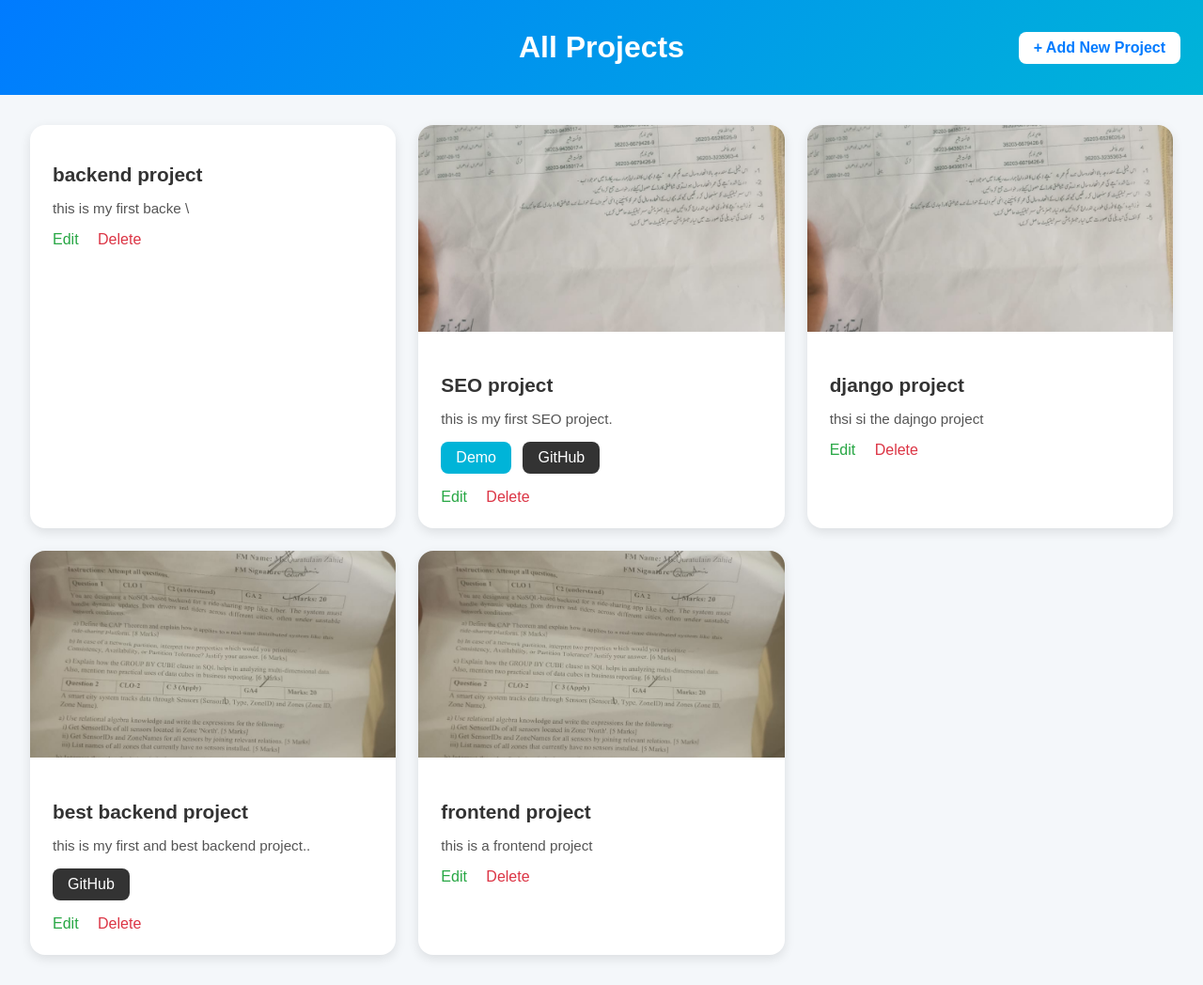
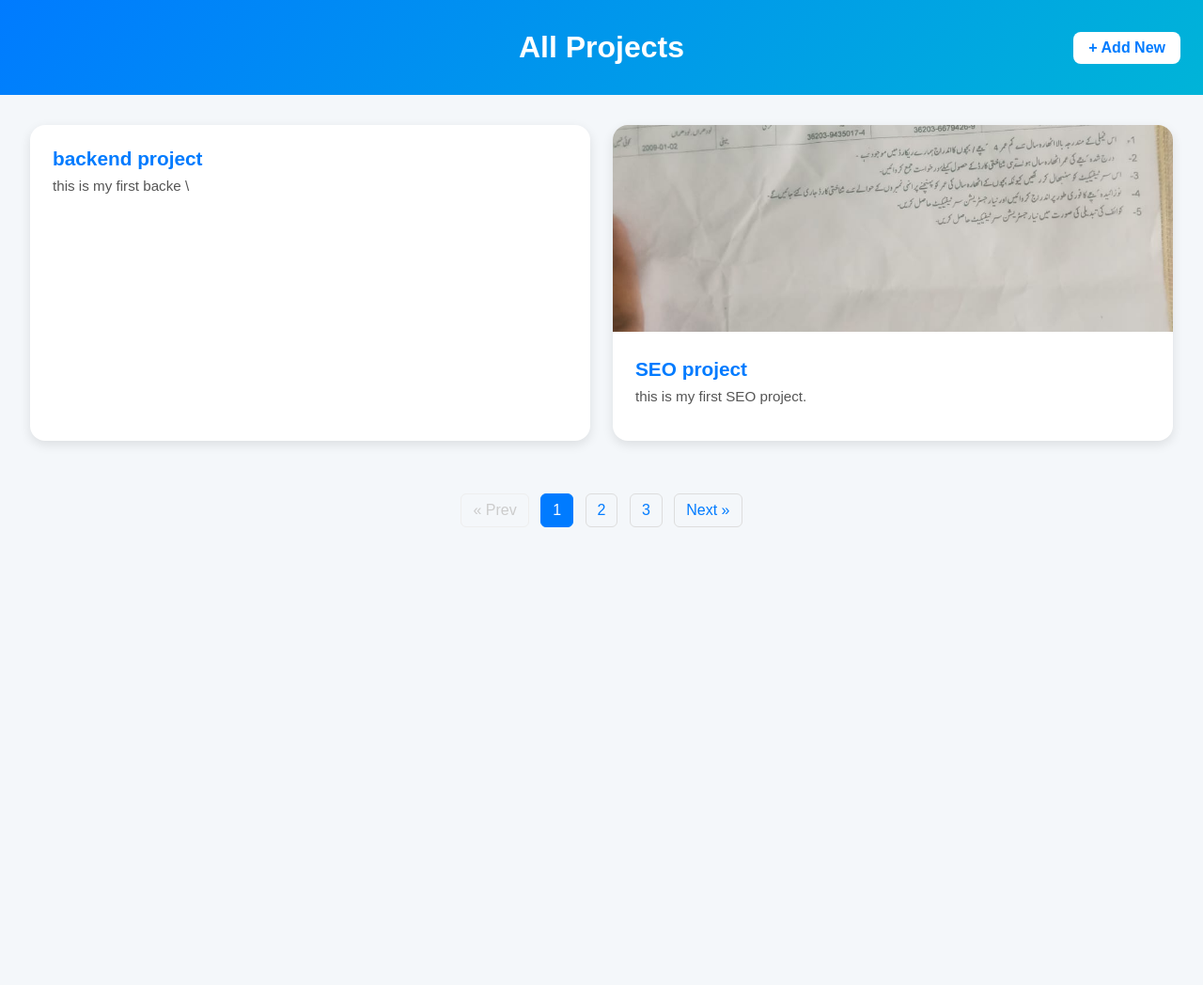
Before and after one commit to Abdullah1dev/Abdullah-portfolio, a Django app: page /accounts/projects/ in a window 1280 px wide. Shown: the whole page at 94% size. After the commit the page ends 561 px from the top, so only its background shows below. Run offline with Django 5.2, Linux system fonts and the light colour scheme; data comes from the database, SQL or seed files in the repository; both versions use the stored data as it was after the commit.

Commit message:
Pagination

```diff
--- a/abdullah/accounts/templates/accounts/project_list.html
+++ b/abdullah/accounts/templates/accounts/project_list.html
@@ -82,89 +82,48 @@
 
     .project-title {
       font-size: 1.3rem;
+      margin: 0;
+      color: #007bff;
       font-weight: 600;
-      color: #333;
-      margin-bottom: 0.5rem;
     }
 
     .project-description {
+      color: #555;
+      margin-top: 0.5rem;
       font-size: 0.95rem;
-      color: #555;
-      margin-bottom: 1rem;
     }
 
-    /* 🔗 Buttons */
-    .btn {
-      display: inline-block;
-      padding: 0.5rem 1rem;
-      border-radius: 8px;
-      color: white;
-      text-decoration: none;
-      font-weight: 500;
-      margin-right: 0.5rem;
-      transition: background 0.3s;
+    /* 📄 Pagination */
+    .pagination {
+      text-align: center;
+      padding: 1.5rem;
     }
 
-    .btn.demo {
-      background-color: #00b4d8;
+    .pagination a, .pagination span {
+      display: inline-block;
+      padding: 8px 12px;
+      margin: 0 4px;
+      border-radius: 6px;
+      text-decoration: none;
+      border: 1px solid #ddd;
+      color: #007bff;
+      transition: all 0.3s ease;
     }
 
-    .btn.demo:hover {
-      background-color: #0077b6;
+    .pagination a:hover {
+      background-color: #007bff;
+      color: white;
     }
 
-    .btn.github {
-      background-color: #333;
+    .pagination .current {
+      background-color: #007bff;
+      color: white;
+      border-color: #007bff;
     }
 
-    .btn.github:hover {
-      background-color: #111;
-    }
-
-    .actions {
-      margin-top: 1rem;
-    }
-
-    .edit {
-      color: #28a745;
-      text-decoration: none;
-      font-weight: 500;
-      margin-right: 1rem;
-    }
-
-    .delete {
-      color: #dc3545;
-      text-decoration: none;
-      font-weight: 500;
-    }
-
-    .no-projects {
-      text-align: center;
-      font-size: 1.1rem;
-      margin-top: 3rem;
-    }
-
-    /* 📱 Responsive Design */
-    @media (max-width: 600px) {
-      header h1 {
-        font-size: 1.5rem;
-      }
-
-      .add-btn {
-        position: static;
-        display: inline-block;
-        margin-top: 1rem;
-        transform: none;
-      }
-
-      .projects-container {
-        grid-template-columns: 1fr;
-        padding: 1rem;
-      }
-
-      .project-card {
-        margin: 0;
-      }
+    .pagination .disabled {
+      color: #ccc;
+      border-color: #eee;
     }
   </style>
 </head>
@@ -172,38 +131,46 @@
 <body>
   <header>
     <h1>All Projects</h1>
-    <a href="{% url 'create_project' %}" class="add-btn">+ Add New Project</a>
+    <a href="{% url 'create_project' %}" class="add-btn">+ Add New</a>
   </header>
 
-  <main class="projects-container">
-    {% for project in projects %}
+  <section class="projects-container">
+    {% for project in page_obj %}
       <div class="project-card">
         {% if project.image %}
           <img src="{{ project.image.url }}" alt="{{ project.title }}" class="project-image">
         {% endif %}
-
         <div class="project-content">
           <h2 class="project-title">{{ project.title }}</h2>
-          <p class="project-description">{{ project.description }}</p>
-
-          <div class="links">
-            {% if project.demo_link %}
-              <a href="{{ project.demo_link }}" class="btn demo" target="_blank">Demo</a>
-            {% endif %}
-            {% if project.github_link %}
-              <a href="{{ project.github_link }}" class="btn github" target="_blank">GitHub</a>
-            {% endif %}
-          </div>
-
-          <div class="actions">
-            <a href="{% url 'update_project' project.id %}" class="edit">Edit</a>
-            <a href="{% url 'delete_project' project.id %}" class="delete">Delete</a>
-          </div>
+          <p class="project-description">{{ project.description|truncatewords:25 }}</p>
         </div>
       </div>
     {% empty %}
-      <p class="no-projects">No projects yet. <a href="{% url 'create_project' %}">Create one</a></p>
+      <p>No projects found.</p>
     {% endfor %}
-  </main>
+  </section>
+
+  <!-- 📄 Pagination Controls -->
+  <div class="pagination">
+    {% if page_obj.has_previous %}
+      <a href="?page={{ page_obj.previous_page_number }}">« Prev</a>
+    {% else %}
+      <span class="disabled">« Prev</span>
+    {% endif %}
+
+    {% for num in page_obj.paginator.page_range %}
+      {% if page_obj.number == num %}
+        <span class="current">{{ num }}</span>
+      {% else %}
+        <a href="?page={{ num }}">{{ num }}</a>
+      {% endif %}
+    {% endfor %}
+
+    {% if page_obj.has_next %}
+      <a href="?page={{ page_obj.next_page_number }}">Next »</a>
+    {% else %}
+      <span class="disabled">Next »</span>
+    {% endif %}
+  </div>
 </body>
 </html>
--- a/abdullah/accounts/views.py
+++ b/abdullah/accounts/views.py
@@ -5,6 +5,7 @@ from django.conf import settings
 from django.contrib.auth.decorators import login_required
 from .forms import CustomUserCreationForm, ProjectForm
 from .forms import Project
+from django.core.paginator import Paginator
 
 def register(request):
     if request.method == "POST":
@@ -50,7 +51,17 @@ def create_project(request):
 
 def project_list(request):
     projects = Project.objects.all().order_by('-created')
-    return render(request, 'accounts/project_list.html', {'projects': projects})
+    per_page=2
+    paginator=Paginator(projects,per_page)
+
+    page_number=request.GET.get('page')
+    page_obj=paginator.get_page(page_number)
+    context={
+        'projects':projects,
+        'page_obj':page_obj,
+        'paginator':paginator
+    }
+    return render(request, 'accounts/project_list.html',context)
 
 def delete_project(request,pk):
     project=get_object_or_404(Project,pk=pk)
```
Also changed, not shown: abdullah/db.sqlite3.
